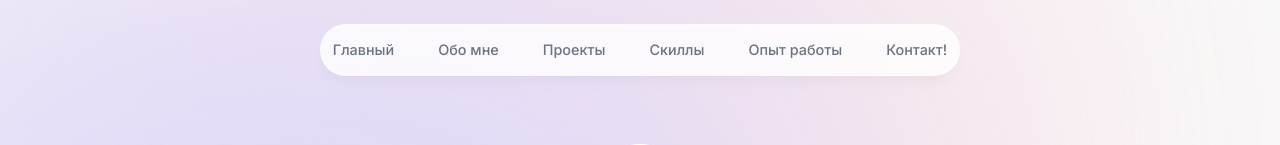
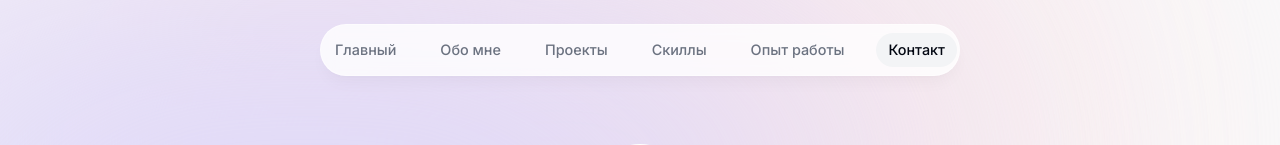
Before and after one commit to MamatovY/my-portfolio, a Next.js app: page / in a window 1280 px wide. Shown: the top 145 px of the page. Built offline with nearby package versions, Linux system fonts and the light colour scheme; no server answers; grey boxes are pictures that could not be loaded.

Commit message:
fix bags

```diff
--- a/components/about.tsx
+++ b/components/about.tsx
@@ -6,7 +6,7 @@ import { motion } from "framer-motion";
 import { useSectionInView } from "@/lib/hooks";
 
 export default function About() {
-  const { ref } = useSectionInView("About");
+  const { ref } = useSectionInView("Обо мне");
 
   const birthDate: any = new Date('2002-06-28');
   // Текущая дата
--- a/components/contact.tsx
+++ b/components/contact.tsx
@@ -9,7 +9,7 @@ import SubmitBtn from "./submit-btn";
 import toast from "react-hot-toast";
 
 export default function Contact() {
-  const { ref } = useSectionInView("Contact");
+  const { ref } = useSectionInView("Контакт");
 
   return (
     <motion.section
--- a/components/experience.tsx
+++ b/components/experience.tsx
@@ -12,7 +12,7 @@ import { useSectionInView } from "@/lib/hooks";
 import { useTheme } from "@/context/theme-context";
 
 export default function Experience() {
-  const { ref } = useSectionInView("Experience");
+  const { ref } = useSectionInView("Опыт работы");
   const { theme } = useTheme();
 
   return (
--- a/components/intro.tsx
+++ b/components/intro.tsx
@@ -10,7 +10,7 @@ import { useSectionInView } from "@/lib/hooks";
 import { useActiveSectionContext } from "@/context/active-section-context";
 
 export default function Intro() {
-  const { ref } = useSectionInView("Home", 0.5);
+  const { ref } = useSectionInView("Главный", 0.5);
   const { setActiveSection, setTimeOfLastClick } = useActiveSectionContext();
 
   return (
@@ -80,7 +80,7 @@ export default function Intro() {
           href="#contact"
           className="group bg-gray-900 text-white px-7 py-3 flex items-center gap-2 rounded-full outline-none focus:scale-110 hover:scale-110 hover:bg-gray-950 active:scale-105 transition"
           onClick={() => {
-            setActiveSection("Contact");
+            setActiveSection("Контакт");
             setTimeOfLastClick(Date.now());
           }}
         >
--- a/components/projects.tsx
+++ b/components/projects.tsx
@@ -7,7 +7,7 @@ import Project from "./project";
 import { useSectionInView } from "@/lib/hooks";
 
 export default function Projects() {
-  const { ref } = useSectionInView("Projects", 0.5);
+  const { ref } = useSectionInView("Проекты", 0.5);
 
   return (
     <section ref={ref} id="projects" className="scroll-mt-28 mb-28">
--- a/components/skills.tsx
+++ b/components/skills.tsx
@@ -21,7 +21,7 @@ const fadeInAnimationVariants = {
 };
 
 export default function Skills() {
-  const { ref } = useSectionInView("Skills");
+  const { ref } = useSectionInView("Скиллы");
 
   return (
     <section
--- a/lib/data.ts
+++ b/lib/data.ts
@@ -28,7 +28,7 @@ export const links = [
     hash: "#experience",
   },
   {
-    name: "Контакт!",
+    name: "Контакт",
     hash: "#contact",
   },
 ] as const;
```
